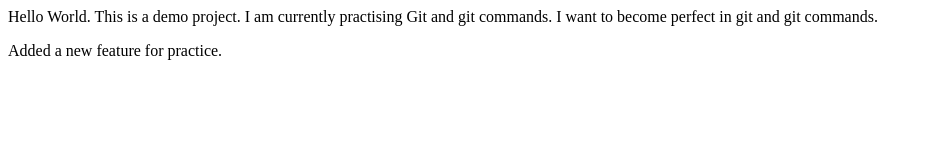
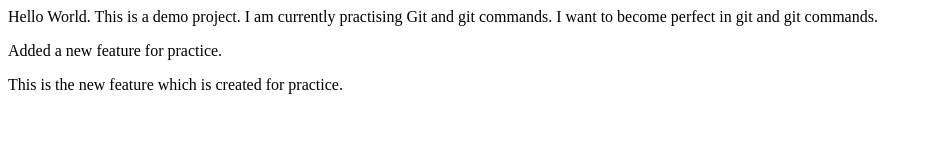
Before and after one commit to Ayushgc2004/project-demo, a plain HTML site: page index.html in a window 1280 px wide. Shown: the whole page, without its empty margins (0-932 px from the left). Drawn offline with Linux system fonts and the light colour scheme.

Commit message:
Added an extra line

```diff
--- a/index.html
+++ b/index.html
@@ -6,3 +6,5 @@
 </p>
 
 <p>Added a new feature for practice.</p>
+
+<p>This is the new feature which is created for practice.</p>
```
